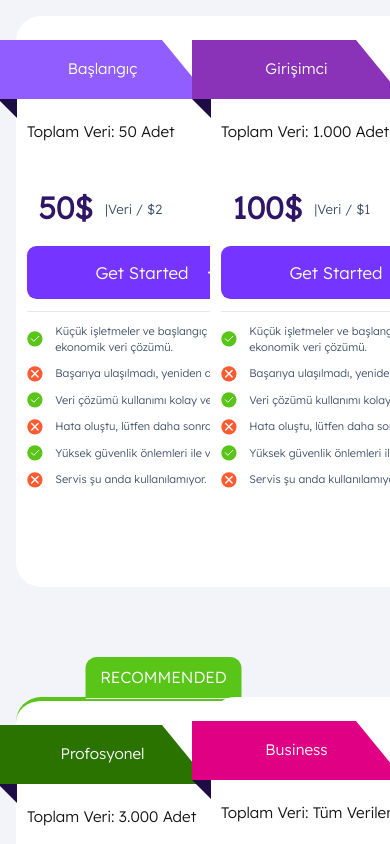
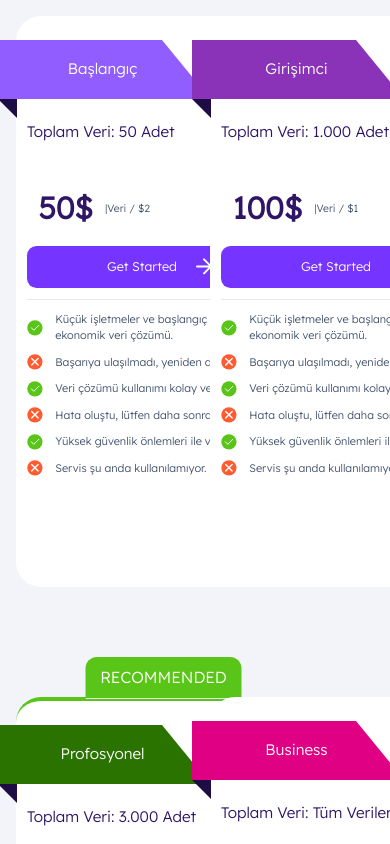
Before and after one commit to Medyanes-360/big-data-sale, a Next.js app: page / in a window 390 px wide. Shown: the part 1720-2564 px from the top of the page. Built offline with nearby package versions, Linux system fonts and the light colour scheme.

Commit message:
sectionPackages card text responsive fix

```diff
--- a/globalElements/Card/index.jsx
+++ b/globalElements/Card/index.jsx
@@ -44,7 +44,7 @@ const Card = ({
       </span>
     </CardBrand>
 
-    <div className="text-cardTextColor1 mb-[40px] mt-[22px] font-lexend font-medium text-[15.25px] leading-[22.86px]">
+    <div className="text-tertiary-800 mb-[40px] mt-[22px] font-lexend font-medium text-[15.24px] leading-[22.86px]">
       Toplam Veri: {totalData}
     </div>
 
@@ -52,13 +52,13 @@ const Card = ({
       <span className="font-bold text-tertiary-800 text-[30.48px] leading-[51.43px]">
         {price}
       </span>
-      <span className="font-Inter font-medium text-gray-700 text-[13.3px] leading-[20px]">
+      <span className="font-Inter text-gray-700 font-medium text-[10.45px] leading-[15.67px]  md:text-[13.3px] md:leading-[20px]">
         {frequency && "|" + frequency}
       </span>
     </div>
 
     <ButtonComponent className="!py-0 flex !items-center gap-[11px] !px-[30px] w-full bg-tertiary-500 rounded-[9.52px]">
-      <span className="text-card-textColor text-[16.9px] font-lexend leading-[53.33px] font-medium">
+      <span className="text-card-textColor font-medium text-[12.69px] leading-[41.8px] font-lexend md:text-[16.9px]  md:leading-[53.33px] ">
         Get Started
       </span>
       <Icons.ArrowRight className="text-white-default" />
```
